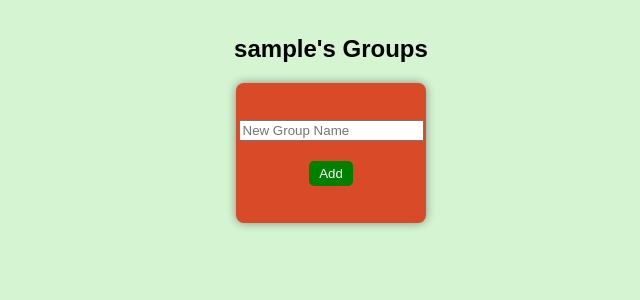
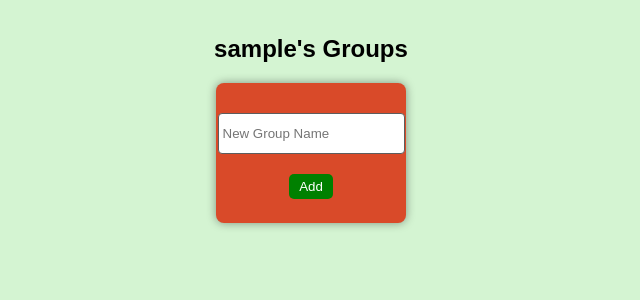
Before and after one commit to 04mHuang/Character-Sheets, a Flask app: page / in a window 1280 px wide. Shown: the part 53-353 px from the top of the page, without its empty margins (329-969 px from the left). Run offline with Flask 3, Linux system fonts and the light colour scheme; the visitor is signed in with stand-in values (Sample User, id 1); data that the repository does not hold is empty.

Commit message:
change minor styling

```diff
--- a/frontend/static/style.css
+++ b/frontend/static/style.css
@@ -65,7 +65,7 @@ nav {
   flex-direction: column;
   align-items: center;
   width: 100%;
-  padding: 20px;
+  padding: 20px 0;
 }
 
 .flashes-container {
@@ -125,6 +125,7 @@ nav {
   padding: 15px; /* Increased padding */
   margin-bottom: 20px;
   background-color: #000000;
+  font-weight: bold;
   color: white;
   border: none;
   border-radius: 5px;
@@ -362,7 +363,7 @@ button:hover {
   border-radius: 4px;
   box-sizing: border-box;
   margin-top: 6px;
-  background-color:#fffeac;
+  background-color:#ffffff;
 }
 textarea, input[type="date"] {
   font-family: Arial, sans-serif;
--- a/frontend/templates/base.html
+++ b/frontend/templates/base.html
@@ -33,7 +33,7 @@
           {% endfor %}
           <div class="group-card add-group">
               <form action="{{ url_for('create_group') }}" method="POST">
-                  <input type="text" name="group_name" placeholder="New Group Name" required>
+                  <input type="text" name="group_name" class="new-name" placeholder="New Group Name" required>
                   <button type="submit" class="add-button">Add</button>
               </form>
           </div>
```
